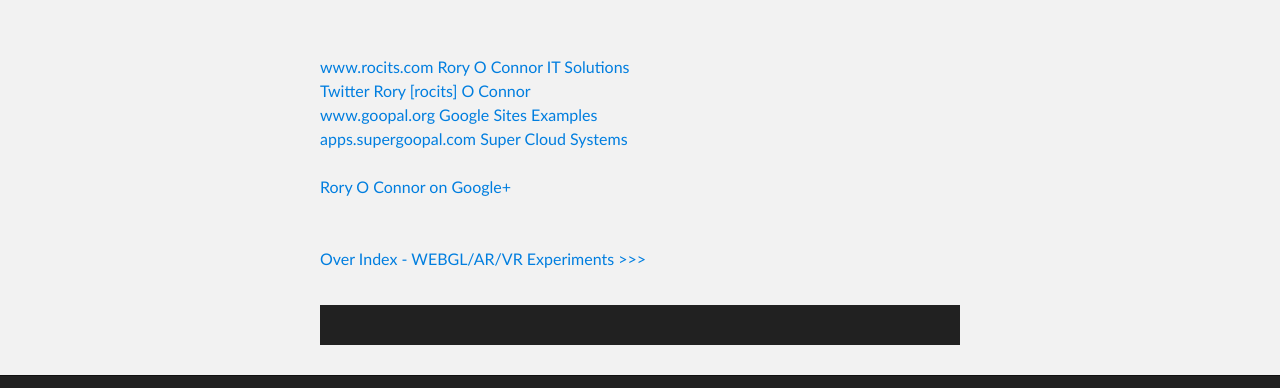
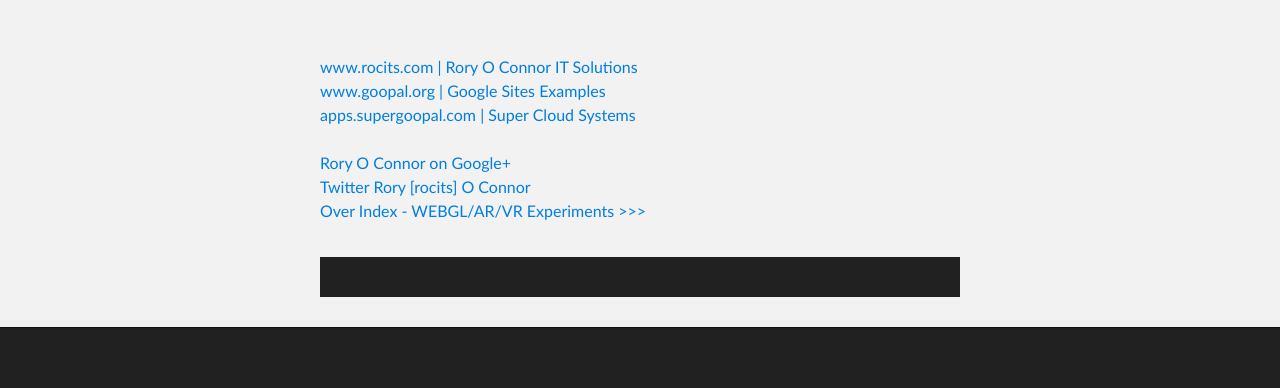
Before and after one commit to rocits/rocits.github.io, a plain HTML site: page index.html in a window 1280 px wide. Shown: the part 412-800 px from the top of the page. Drawn offline with Linux system fonts and the light colour scheme.

Commit message:
update links

```diff
--- a/index.html
+++ b/index.html
@@ -32,15 +32,14 @@
 
         <H1>Rory O Connor IT Solutions</H1></br></br>
 
-<a href="http://www.rocits.com"> www.rocits.com Rory O Connor IT Solutions</a> </br>
+<a href="http://www.rocits.com"> www.rocits.com | Rory O Connor IT Solutions</a> </br>
 
+<a href="http://www.goopal.org"> www.goopal.org | Google Sites Examples</a></br>
+
+<a href="http://apps.supergoopal.com"> apps.supergoopal.com | Super Cloud Systems </a></br></br>
+
+<a href="http://www.google.com/+roryoconnor">Rory O Connor on Google+</a></br>
 <a href="http://www.twitter.com/rocits"> Twitter Rory [rocits] O Connor</a> </br>
-
-<a href="http://www.goopal.org"> www.goopal.org Google Sites Examples</a></br>
-
-<a href="http://apps.supergoopal.com"> apps.supergoopal.com Super Cloud Systems </a></br></br>
-
-<a href="http://www.google.com/+roryoconnor">Rory O Connor on Google+</a></br></br></br>
 
 <a href="https://rocits.github.io/X">Over Index - WEBGL/AR/VR Experiments >>></a></br></br>
         <h3>
```
